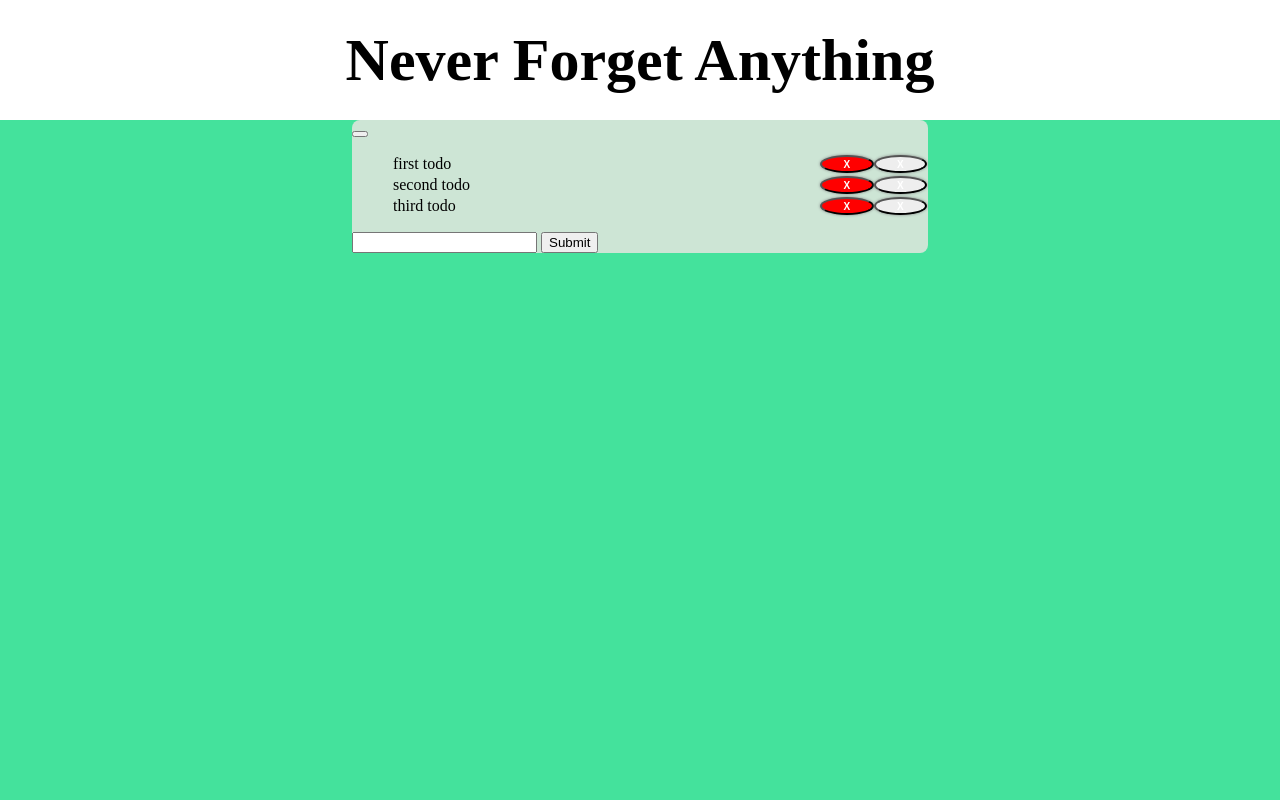
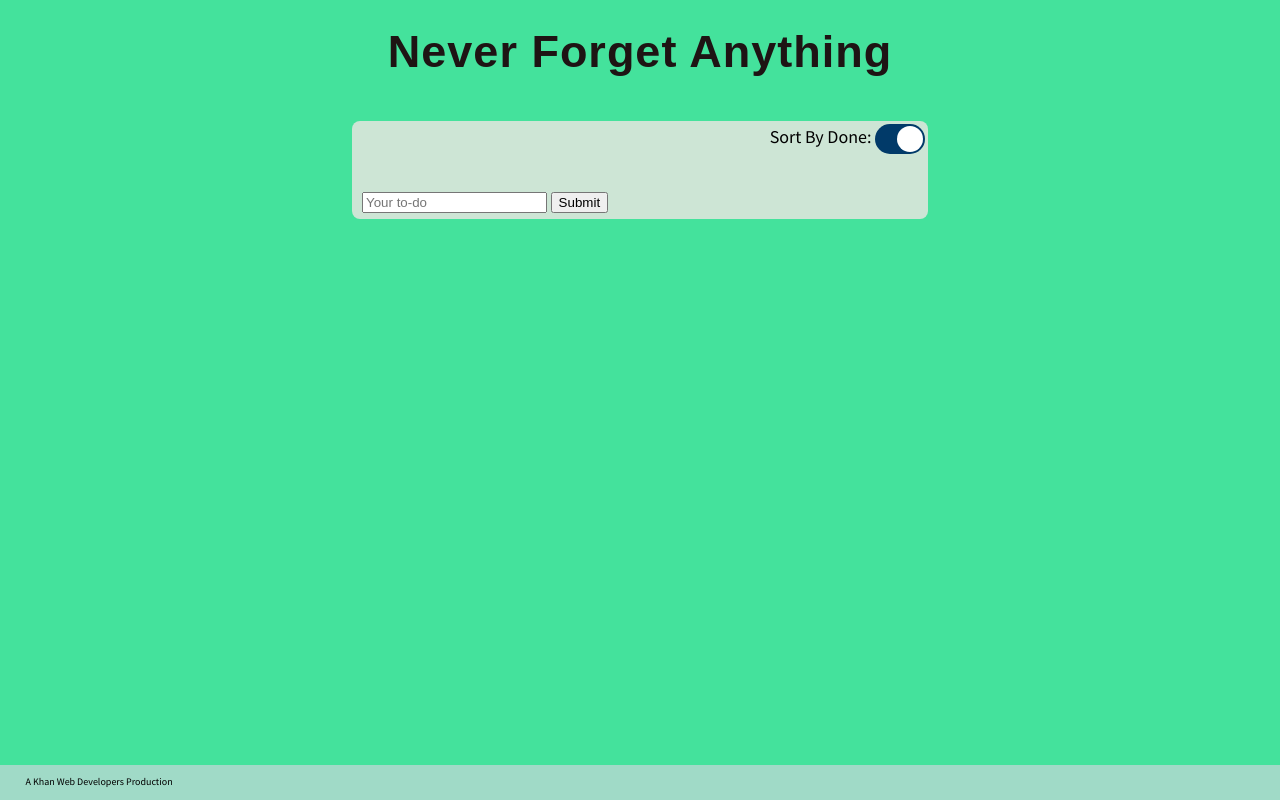
Before and after one commit to FACN4/KhanToDoList, a website: page index.html in a window 1280 px wide. Drawn offline with Linux system fonts and the light colour scheme; a web font is replaced by a local one.

Commit message:
Late night css and button edits

```diff
--- a/dom.js
+++ b/dom.js
@@ -6,11 +6,7 @@
   var container = document.getElementById("todo-container");
   var addTodoForm = document.getElementById("add-todo");
 
-  var state = [
-    { id: -3, description: "first todo", done:true },
-    { id: -2, description: "second todo" },
-    { id: -1, description: "third todo" }
-  ]; // this is our initial todoList
+  var state = []; // this is our initial todoList
 
   // This function takes a todo, it returns the DOM node representing that todo
   var createTodoNode = function(todo) {
@@ -36,13 +32,15 @@
 
     // add markTodo button
 
-    var markButtonNode = document.createElement("button");
+    var markButtonNode = document.createElement("input");
+    markButtonNode.setAttribute("type", "checkbox");
     markButtonNode.className = "markbutton";
-    markButtonNode.textContent = "X";
+
     markButtonNode.addEventListener("click", function(event) {
       var newButt = todoFunctions.markTodo(state, todo.id);
       update(newButt);
     });
+    markButtonNode.checked = todo.done;
     todoNode.appendChild(markButtonNode);
 
     // add classes for css
@@ -64,11 +62,7 @@
 
   // you should not need to change this function
   var update = function(newState) {
-
-    if(document.getElementById("sortBtn").checked === true){
-      state = todoFunctions.sortTodos(newState);
-    } else {state = newState;}
-
+    state = newState;
     renderState(state);
   };
 
--- a/index.html
+++ b/index.html
@@ -8,24 +8,31 @@
        <meta name="viewport" content="width=device-width, initial-scale=1.0">
     <title>tdd todo</title>
     <link rel="stylesheet" href="./style.css">
+    <link <link href="https://fonts.googleapis.com/css?family=Boogaloo|Source+Sans+Pro" rel="stylesheet">
   </head>
   <body>
     <header>
       <h1>Never Forget Anything</h1>
     </header>
     <section class="tasks-field">
-      <div>
-        <button type="checkbox" id="sortBtn" name="sort" checked></button>
+      <div id="sortButtn">
+        <label>Sort By Done:</label>
+        <label class="switch">
+          <input type="checkbox" checked>
+          <span class="slider round"></span>
+        </label>
       </div>
       <div id = "todo-container">
-          <ul>
-          </ul>
+
       </div>
       <form id="add-todo">
-        <input type="text" name="description" value="" required>
+        <input type="text" name="description" value="" placeholder="Your to-do" required pattern="^(?:\b\S{1,15}\b\s*)+$" title="The maximum word length is 15 letters">
         <input type="submit" name="" value="Submit">
       </form>
     </section>
+    <footer>
+      A Khan Web Developers Production
+    </footer>
   </body>
   <script type="text/javascript" src = "./logic.js"></script>
   <script type="text/javascript" src = "./dom.js"></script>
--- a/style.css
+++ b/style.css
@@ -1,27 +1,51 @@
+/* Page formatting */
 body{
   background-color: rgb(68, 226, 156);
-  font-size: 16px;
+  font-size: 18px;
   margin:0px;
+  font-family: 'Source Sans Pro', sans-serif;
+  padding-bottom: 25px;
 }
 h1{
-  background-color: white;
+  background-color: rgb(68, 226, 156);
+  color: rgb(30, 20, 20);
   text-align: center;
   font-size: 40px;
   margin:0px;
   padding: 2% 0% 2% 0%;
+  font-family: 'Boogaloo', sans-serif;
+  letter-spacing:1px;
+}
+footer{
+  position:absolute;
+  bottom:0;
+  padding-left: 2%;
+  width:99%;
+  height:25px;   /* Height of the footer */
+  background:rgba(209, 214, 222, 0.66);
+  font-size: 10px;
+  padding-top: 10px;
+/* To Do list fomratting */
 }
 li{
-  word-wrap: break-word;
   display: grid;
   grid-template-columns: 8fr 1fr 1fr;
-  /* grid-row-gap: 1em;*/
+  grid-column-gap: 5px;
   border: 1px solid transparent;
   margin-top: 1px;
   margin-bottom: 1px;
+  padding: 2px 4px 2px 4px;
+  word-wrap: break-word;
+}
+ul{
+  padding-top: 50px;
+  padding-left: 10px;
+  padding-right: 5px;
 }
 ul >li:hover{
-  background-color: #D2691E;
-  border: 0.2px solid rgb(151, 148, 154);
+  background-color: rgba(190, 190, 190, 0.66);
+  border: 0.5px solid rgb(151, 148, 154);
+  border-radius: 8px;
 }
 .tasks-field{
   background-color: rgba(228, 230, 223, 0.86);
@@ -29,13 +53,10 @@ ul >li:hover{
   margin: auto;
   border-radius: 8px;
 }
-@media only screen and (min-width:480px){
-  .tasks-field{
-    width:45%;
-  }
-  h1{
-    font-size: 60px;
-  }
+
+#add-todo{
+  padding-left: 10px;
+  padding-bottom: 6px;
 }
 .delbutton{
   background-color: red;
@@ -61,6 +82,77 @@ ul >li:hover{
   cursor: pointer;
   font-weight: bold;
   box-shadow: 0 0 3px gray;
-
   background-color: #eee;
 }
+/* Form formatting */
+
+
+
+/* =======Filter Button======= */
+#sortButtn{
+  float:right;
+  font-size: 18px;
+  margin-right:3px;
+  margin-top:3px;
+}
+.switch {
+  position: relative;
+  display: inline-block;
+  width: 50px;
+  height: 30px;
+  vertical-align: middle;
+
+}
+
+.switch > input {display:none;}
+
+.slider {
+  position: absolute;
+  cursor: pointer;
+  top: 0;
+  left: 0;
+  right: 0;
+  bottom: 0;
+  background-color: #ccc;
+  -webkit-transition: .4s;
+  transition: .4s;
+  border-radius: 34px;
+}
+
+.slider:before {
+  position: absolute;
+  content: "";
+  height: 26px;
+  width: 26px;
+  left: 2px;
+  bottom: 2px;
+  background-color: white;
+  -webkit-transition: .4s;
+  transition: .4s;
+}
+
+input:checked + .slider {
+  background-color: #013a69;
+}
+
+input:focus + .slider {
+  box-shadow: 0 0 1px #013a69;
+}
+
+input:checked + .slider:before {
+  -webkit-transform: translateX(20px);
+  -ms-transform: translateX(20px);
+  transform: translateX(20px);
+}
+
+.slider.round:before {
+  border-radius: 50%;
+}
+@media only screen and (min-width:480px){
+  .tasks-field{
+    width:45%;
+  }
+  h1{
+    font-size: 45px;
+  }
+}
```
Lines whose indentation alone changed are shown as unchanged.
